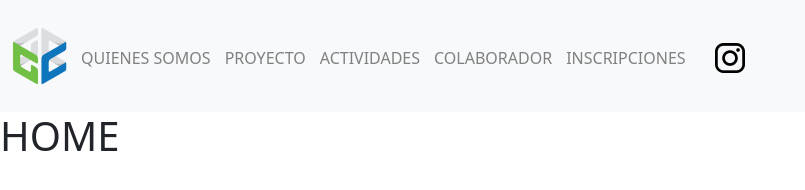
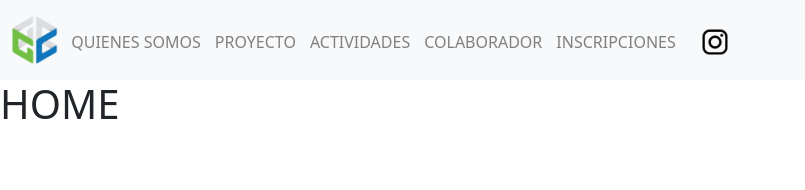
Before and after one commit to AlvaroJC17/P_INTEGRADOR_01, a website: page index.html in a window 1280 px wide. Shown: the whole page, without its empty margins (0-805 px from the left). Drawn offline with nearby package versions, Linux system fonts and the light colour scheme.

Commit message:
detalles nav

```diff
--- a/scss/styles.scss
+++ b/scss/styles.scss
@@ -5,6 +5,10 @@
     list-style: none;
     align-items: center;
 
+}
+
+nav{
+    height: 80px;
 }
 
 @media(max-width: 767px){
@@ -40,7 +44,7 @@
 }
 
 .logo{
-    height: 60px;
+    height: 50px;
 
 }
 
```
Also changed, not shown: css/styles.css, 1 other file.
